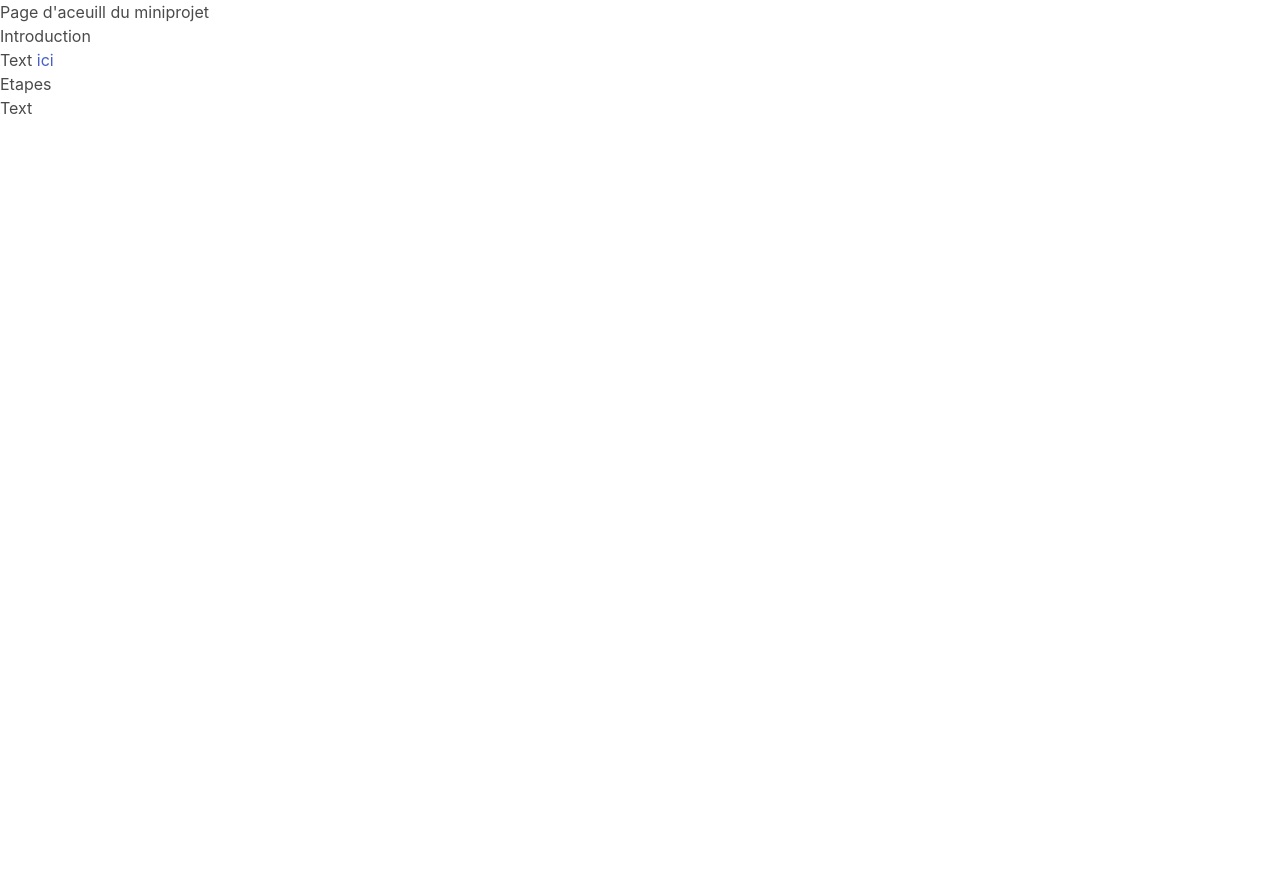
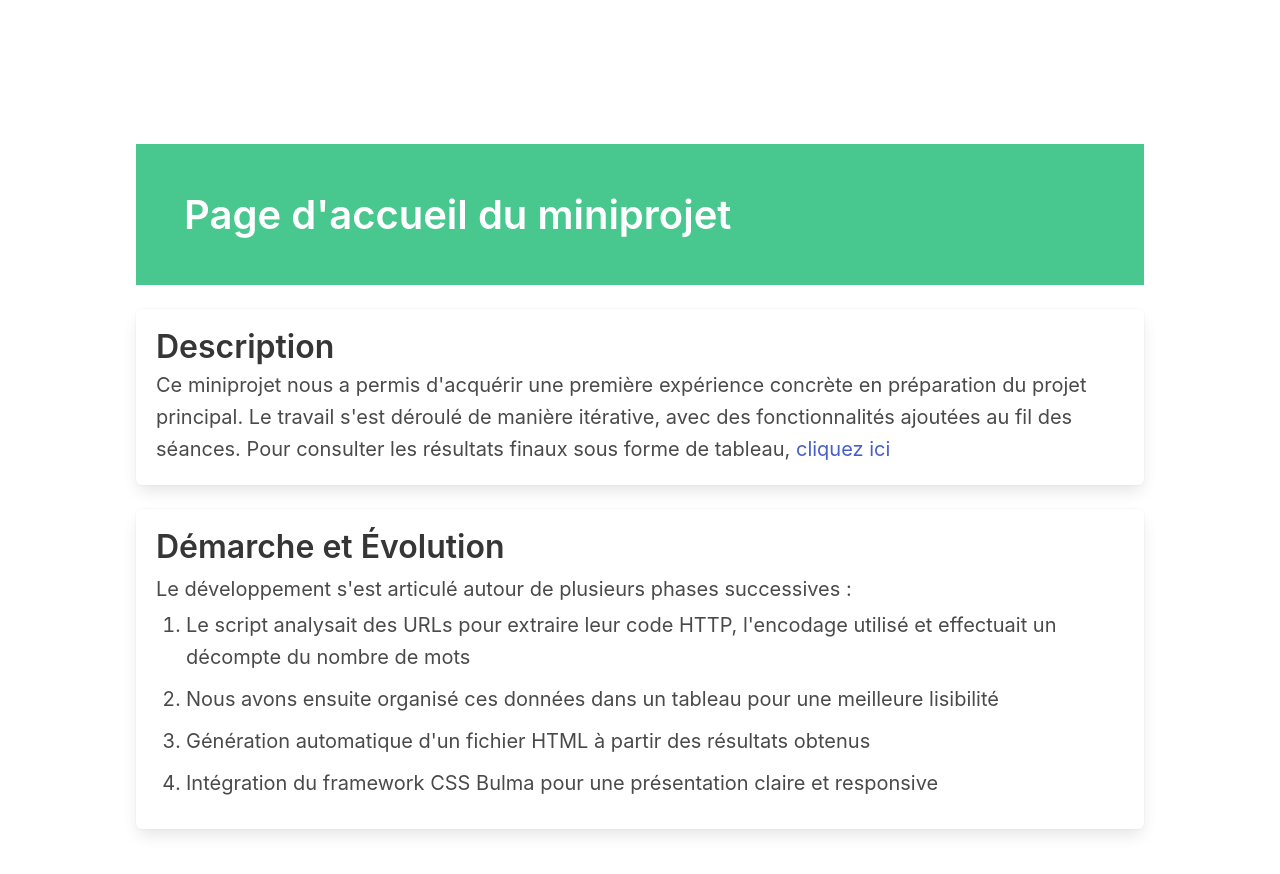
Before and after one commit to ffima/PPE1-2025, a plain HTML site: page index.html in a window 1280 px wide. Before the commit the page ends 800 px from the top, so only its background shows below. Drawn offline with nearby package versions, Linux system fonts and the light colour scheme.

Commit message:
Ajout du miniprojet-3

```diff
--- a/index.html
+++ b/index.html
@@ -1,25 +1,49 @@
 <head>
     <meta charset="UTF-8">
     <meta name="viewport" content="width=device-width, initial-scale=1.0">
-    <title>Document</title>
+    <title>Miniprojet</title>
     <link rel="stylesheet" href="https://cdn.jsdelivr.net/npm/bulma@0.9.4/css/bulma.min.css">
 </head>
 
 <body>
-    <section>
-        <h1>Page d'aceuill du miniprojet</h1>
-        <div>
-            <h2>Introduction</h3>
+    <section class="section is-medium m-auto container">
+        <div class="hero is-success mb-5">
+            <div class="hero-body">
+                <h1 class="title is-size-2">Page d'accueil du miniprojet</h1>
+            </div>
         </div>
-        <p>Text
-            <a href="./miniprojet/tableaux/tableau-fr-styled.html">
-                ici
-            </a>
-        </p>
-        <div>
-            <h2>Etapes</h3>
+        <div class="box">
+            <h1 class="title">Description</h1>
+            <h2 class="subtitle">
+                <p style="line-height: 1.6;">
+                    Ce miniprojet nous a permis d'acquérir une première expérience concrète en préparation du projet
+                    principal. Le travail s'est déroulé de manière itérative, avec des fonctionnalités ajoutées au fil
+                    des séances. Pour consulter les résultats finaux sous forme de tableau,
+                    <a href="./miniprojet/tableaux/tableau-fr.html">
+                        cliquez ici
+                    </a>
+                </p>
+            </h2>
         </div>
-        <p>Text</p>
+        <div class="box">
+            <h1 class="title">Démarche et Évolution</h1>
+            <h2 class="subtitle">
+                <p style="line-height: 2;">
+                    Le développement s'est articulé autour de plusieurs phases successives :
+
+                <ol style="margin-left: 30px; line-height: 1.6;">
+                    <li style="margin-bottom: 10px;">Le script analysait des URLs pour extraire leur code HTTP,
+                        l'encodage utilisé et effectuait un décompte du nombre de mots</li>
+                    <li style="margin-bottom: 10px;">Nous avons ensuite organisé ces données dans un tableau pour une
+                        meilleure lisibilité</li>
+                    <li style="margin-bottom: 10px;">Génération automatique d'un fichier HTML à partir des résultats
+                        obtenus</li>
+                    <li style="margin-bottom: 10px;">Intégration du framework CSS Bulma pour une présentation claire et
+                        responsive</li>
+                </ol>
+                </p>
+            </h2>
+        </div>
     </section>
 
 </body>
```
Also changed, not shown: miniprojet/tableaux/tableau-fr-styled.html (deleted, +0 -113 lines), miniprojet/tableaux/tableau-fr.html (+110 -12 lines), miniprojet/tableaux/tableau-fr.tsv (deleted, +0 -11 lines), 4 other files.
